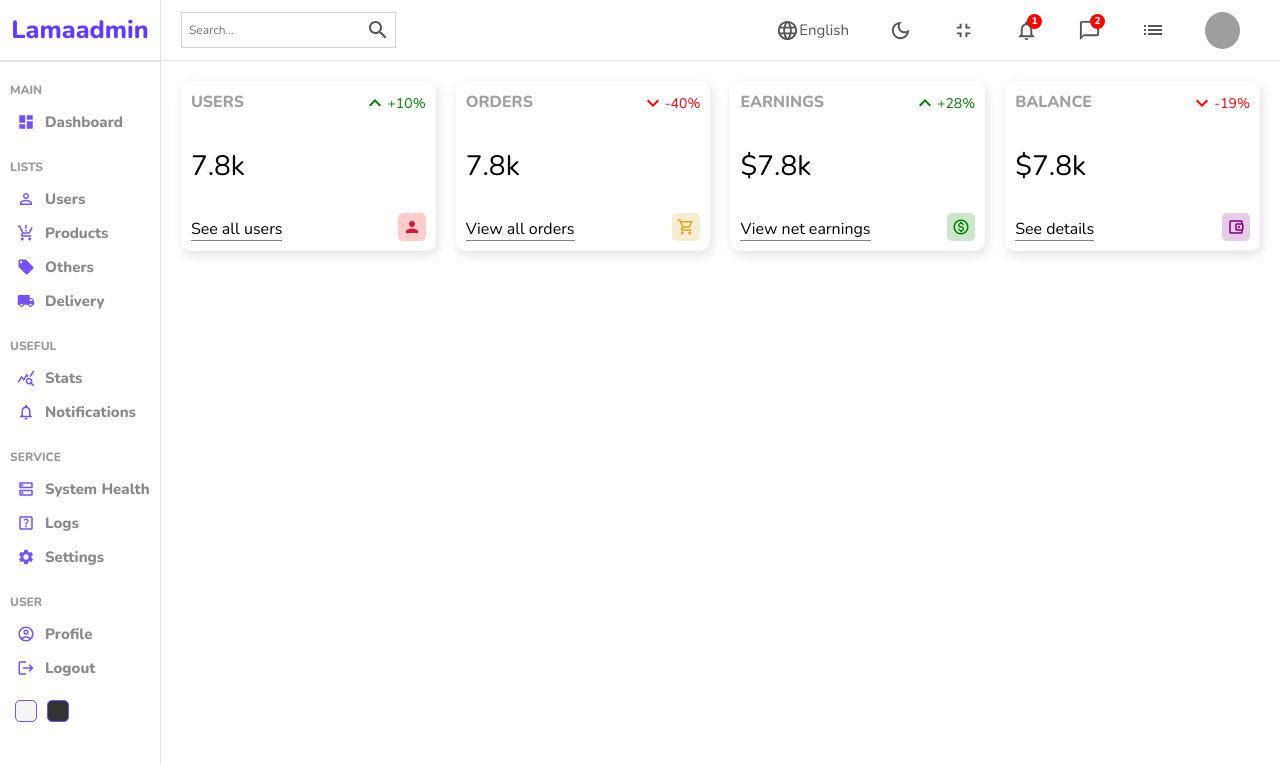
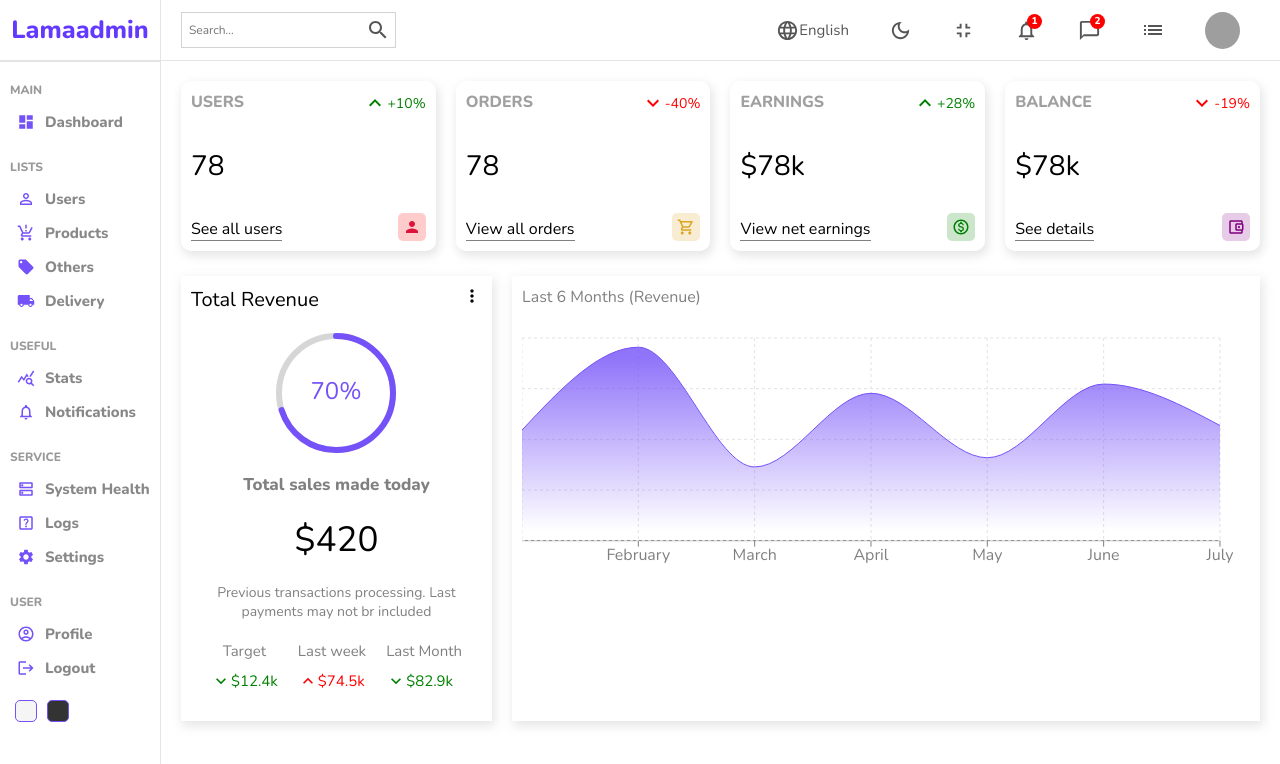
Before and after one commit to rootgil/react-dashboard, a React (Create React App) app: page / in a window 1280 px wide. Shown: the top 764 px of the page. Built offline with nearby package versions, Linux system fonts and the light colour scheme; grey boxes are pictures that could not be loaded.

Commit message:
chart finished

```diff
--- a/package.json
+++ b/package.json
@@ -11,9 +11,11 @@
     "@testing-library/react": "^13.3.0",
     "@testing-library/user-event": "^13.5.0",
     "react": "^18.2.0",
+    "react-circular-progressbar": "^2.1.0",
     "react-dom": "^18.2.0",
     "react-router-dom": "^6.3.0",
     "react-scripts": "5.0.1",
+    "recharts": "^2.1.13",
     "sass": "^1.54.6",
     "web-vitals": "^2.1.4"
   },
--- /dev/null
+++ b/src/components/chart/Chart.jsx
@@ -0,0 +1,59 @@
+import './Chart.scss'
+import { AreaChart, Area, XAxis, YAxis, CartesianGrid, Tooltip, ResponsiveContainer } from 'recharts';
+
+
+const data = [
+  {
+    name: 'January',
+    Total: 1200
+  },
+  {
+    name: 'February',
+    Total: 2100
+  },
+  {
+    name: 'March',
+    Total: 800
+  },
+  {
+    name: 'April',
+    Total: 1600
+  },
+  {
+    name: 'May',
+    Total: 900
+  },
+  {
+    name: 'June',
+    Total: 1700
+  },
+  {
+    name: 'July',
+    Total: 1250
+  },
+];
+
+const Chart = () => {
+  return (
+    <div className='chart'>
+      <div className='title'> Last 6 Months (Revenue)</div>
+      <ResponsiveContainer width="100%" aspect={3 / 1}>
+        <AreaChart width={730} height={250} data={data}
+          margin={{ top: 10, right: 30, left: 0, bottom: 0 }}>
+          <defs>
+            <linearGradient id="total" x1="0" y1="0" x2="0" y2="1">
+              <stop offset="5%" stopColor="#7451f8" stopOpacity={0.8}/>
+              <stop offset="95%" stopColor="#7451f8" stopOpacity={0}/>
+            </linearGradient>
+          </defs>
+          <XAxis dataKey="name" stroke='gray'/>
+          <CartesianGrid strokeDasharray="3 3" className='chartGrid' />
+          <Tooltip />
+          <Area type="monotone" dataKey="Total" stroke="#7451f8" fillOpacity={1} fill="url(#total)" />
+        </AreaChart>
+      </ResponsiveContainer>
+    </div>
+  )
+}
+
+export default Chart
--- /dev/null
+++ b/src/components/chart/Chart.scss
@@ -0,0 +1,14 @@
+.chart{
+    flex: 5;
+    box-shadow: 2px 4px 10px 1px rgb(201, 201, 201, 0.47);
+    padding: 10px;
+    color: gray;
+
+    .title{
+        margin-bottom: 20px;
+    }
+
+    .chartGrid{
+        stroke: rgb(228, 225, 225);
+    }
+}
--- /dev/null
+++ b/src/components/featured/Featured.jsx
@@ -0,0 +1,63 @@
+import './Featured.scss'
+import MoreVertOutlinedIcon from '@mui/icons-material/MoreVertOutlined';
+import { CircularProgressbar } from 'react-circular-progressbar';
+import "react-circular-progressbar/dist/styles.css"
+import KeyboardArrowUpOutlinedIcon from '@mui/icons-material/KeyboardArrowUpOutlined';
+import KeyboardArrowDownOutlinedIcon from '@mui/icons-material/KeyboardArrowDownOutlined';
+
+const Featured = () => {
+  return (
+    <div className='featured'>
+        <div className='top'>
+          <h1 className='title'>Total Revenue</h1>
+          <MoreVertOutlinedIcon fontSize='small'/>
+        </div>
+        <div className='bottom'>
+          <div className='featuredChart'>
+            <CircularProgressbar
+              value={70}
+              text="70%"
+              strokeWidth={5}
+              styles={{
+                path: {
+                  stroke: '#7451f8'
+                },
+                text: {
+                  fill: '#7451f8'
+                }
+              }}/>
+          </div>
+          <p className='title'>Total sales made today</p>
+          <p className='amount'>$420</p>
+          <p className='desc'>
+            Previous transactions processing. Last payments may not br included
+          </p>
+          <div className='summary'>
+            <div className='item'>
+              <div className='itemTitle'>Target</div>
+              <div className='itemResult positive'>
+                <KeyboardArrowDownOutlinedIcon fontSize='small'/>
+                <div className='itemResultAmount'>$12.4k</div>
+              </div>
+            </div>
+            <div className='item'>
+              <div className='itemTitle'>Last week</div>
+              <div className='itemResult negative'>
+                <KeyboardArrowUpOutlinedIcon fontSize='small'/>
+                <div className='itemResultAmount'>$74.5k</div>
+              </div>
+            </div>
+            <div className='item'>
+              <div className='itemTitle'>Last Month</div>
+              <div className='itemResult positive'>
+                <KeyboardArrowDownOutlinedIcon fontSize='small'/>
+                <div className='itemResultAmount'>$82.9k</div>
+              </div>
+            </div>
+          </div>
+        </div>
+    </div>
+  )
+}
+
+export default Featured
--- /dev/null
+++ b/src/components/featured/Featured.scss
@@ -0,0 +1,77 @@
+.featured{
+    flex: 2;
+    box-shadow: 2px 4px 10px 1px rgb(201, 201, 201, 0.47);
+    padding: 10px;
+
+    .top{
+        display: flex;
+        justify-content: space-between;
+
+        .title{
+            font-size: 20px;
+            font-weight: 500;
+        }
+    }
+
+    .bottom{
+        padding: 20px;
+        display: flex;
+        flex-direction: column;
+        align-items: center;
+        justify-content: center;
+        gap: 20px;
+
+        .featuredChart{
+            width: 120px;
+            height: 120px;
+        }
+
+        .title{
+            font-weight: 600;
+            font-size: 17px;
+            color: gray;
+        }
+
+        .amount{
+            font-size: 35px;
+        }
+
+        .desc{
+            font-weight: 300;
+            font-size: 14px;
+            color: gray;
+            text-align: center;
+        }
+
+        .summary{
+            width: 100%;
+            display: flex;
+            align-content: center;
+            justify-content: space-between;
+
+            .item{
+                text-align: center;
+
+                .itemTitle{
+                    font-size: 15px;
+                    color: gray;
+                }
+
+                .itemResult{
+                    display: flex;
+                    align-items: center;
+                    margin-top: 10px;
+                    font-size: 15px;
+
+                    &.positive{
+                        color: green;
+                    }
+
+                    &.negative{
+                        color: red;
+                    }
+                }
+            }
+        }
+    }
+}
--- a/src/components/widget/Widget.jsx
+++ b/src/components/widget/Widget.jsx
@@ -10,7 +10,7 @@
   let data;
 
   // Temporary
-  const amount = 7.8
+  const amount = 78
 
   switch(type){
     case "user":
@@ -96,7 +96,7 @@
                 { data.title }
             </span>
             <span className='counter'>
-                { data.isMoney && "$" }{ amount }k
+                { data.isMoney && "$" }{ amount }{ data.isMoney && "k" }
             </span>
             <span className='link'>
                 { data.link }
--- a/src/pages/home/Home.jsx
+++ b/src/pages/home/Home.jsx
@@ -1,3 +1,5 @@
+import Chart from '../../components/chart/Chart'
+import Featured from '../../components/featured/Featured'
 import Navbar from '../../components/navbar/Navbar'
 import Sidebar from '../../components/sidebar/Sidebar'
 import Widget from '../../components/widget/Widget'
@@ -15,6 +17,10 @@
           <Widget type="earning"/>
           <Widget type="balance"/>
         </div>
+        <div className='charts'>
+          <Featured/>
+          <Chart/>
+        </div>
       </div>
     </div>
   )
--- a/src/pages/home/Home.scss
+++ b/src/pages/home/Home.scss
@@ -4,10 +4,14 @@
     .homeContainer {
         flex: 7;
 
-        .widgets{
+        .widgets, .charts{
             display: flex;
             padding: 20px;
             gap: 20px;
         }
+
+        .charts{
+            padding: 5px 20px;
+        }
     }
 }
```
Also changed, not shown: 1 other file (tests, documents, lock files or other folders). Lines whose indentation alone changed are shown as unchanged.
